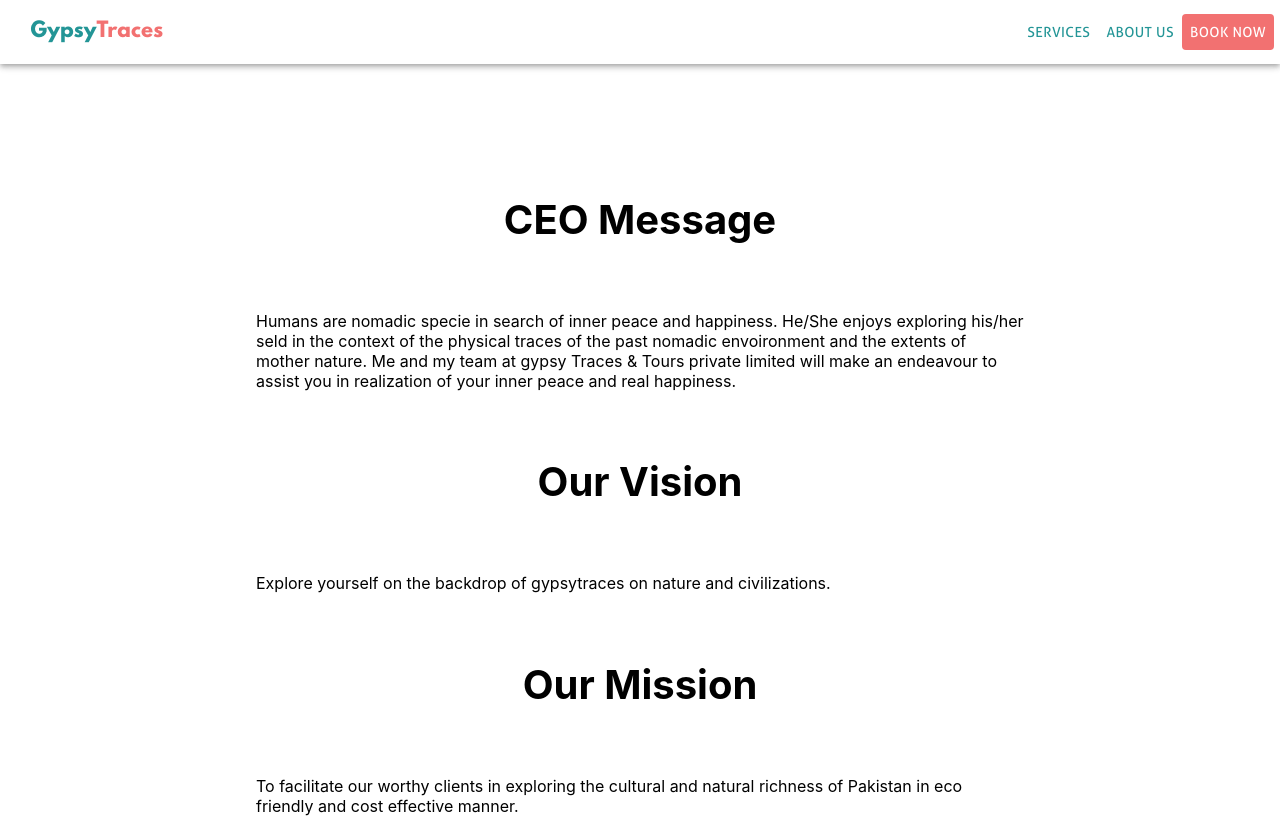
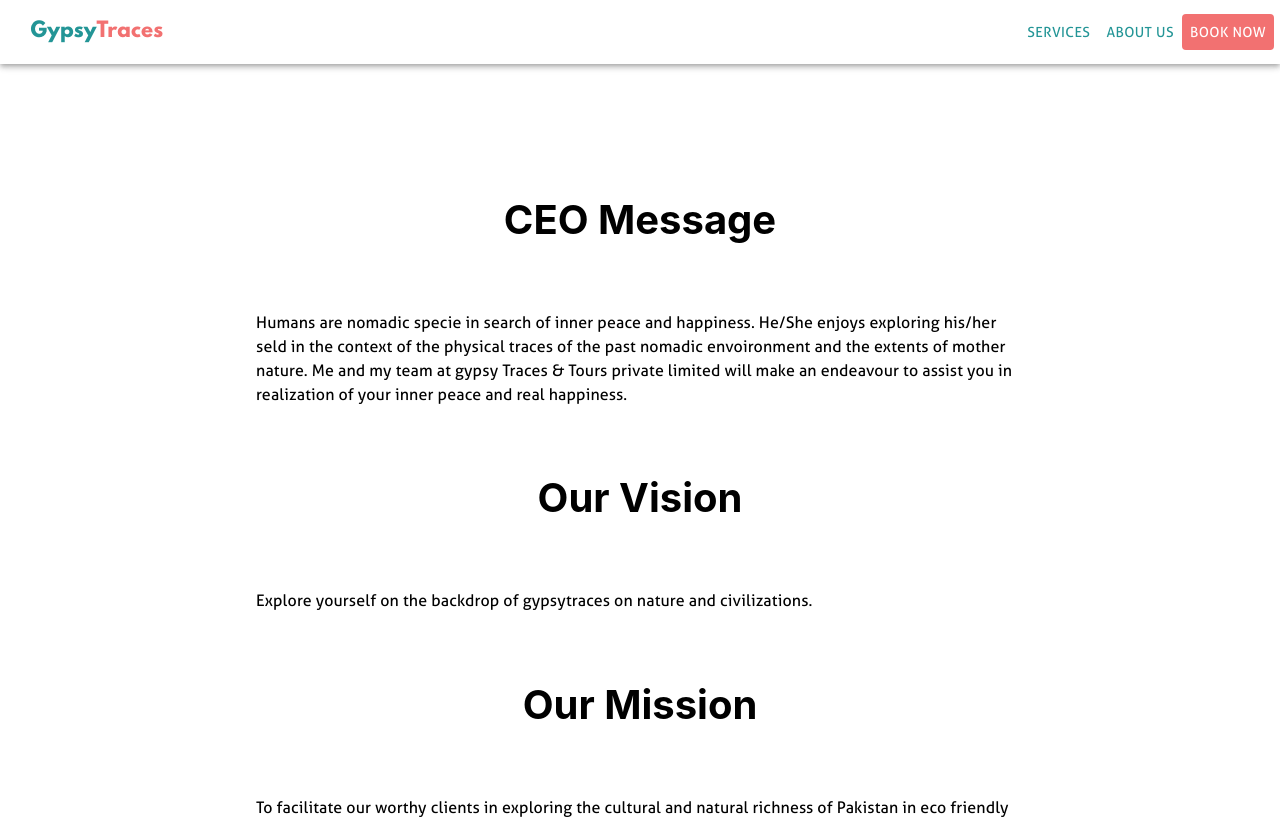
Before and after one commit to hamidnawaz28/gypsy-traces, a Next.js app: page /about-us in a window 1280 px wide. Shown: the top 819 px of the page. Built offline with nearby package versions, Linux system fonts and the light colour scheme.

Commit message:
Improved code

```diff
--- a/components/card/Card.tsx
+++ b/components/card/Card.tsx
@@ -3,6 +3,7 @@ import { makeStyles } from "@mui/styles";
 import { grey } from "@mui/material/colors";
 import { Button, Link } from "@mui/material";
 import Image from "next/image";
+import { Typography } from "@mui/material";
 
 const useStyles = makeStyles((theme) => {
   return {
@@ -10,6 +11,9 @@ const useStyles = makeStyles((theme) => {
       margin: 10,
       border: `1px solid ${grey[200]}`,
       borderRadius: 5,
+      "&:hover": {
+        transform: "scale(1.05)",
+      },
     },
     content: {
       padding: 10,
@@ -20,6 +24,7 @@ const useStyles = makeStyles((theme) => {
     },
     cardImage: {
       width: "100%",
+
       [theme.breakpoints.down("xs")]: {
         height: "100px",
       },
@@ -40,6 +45,7 @@ interface ImgCardProps {
   imgSrc: string;
   typeUrl: string;
   packageUrl: string;
+  days: string;
 }
 
 export default function ImgCard({
@@ -53,17 +59,17 @@ export default function ImgCard({
   const { root, cardImage, content } = useStyles();
   const url = `/details/${typeUrl}/${packageUrl}`;
   return (
-    <Link href={url} target={"_blank"} underline="none" color="inherit">
-      <div className={root}>
+    <div className={root}>
+      <Link href={url} target={"_blank"} underline="none" color="inherit">
         <img src={imgSrc} className={cardImage} />
         <div className={content}>
-          <p>
+          <Typography variant="body2">
             {"Days. "}
             {days}
-          </p>
-          <h4>{title}</h4>
+          </Typography>
+          <Typography variant="body1">{title}</Typography>
         </div>
-      </div>
-    </Link>
+      </Link>
+    </div>
   );
 }
--- a/pages/about-us.tsx
+++ b/pages/about-us.tsx
@@ -8,8 +8,9 @@ import { Card } from "../components/card";
 import { Footer } from "../containers/footer";
 import { makeStyles } from "@mui/styles";
 import { Team } from "../components/card";
+import { Typography } from "@mui/material";
 
-const useStyles = makeStyles((theme) => {
+const useStyles = makeStyles((theme: any) => {
   return {
     root: {
       padding: "5% 20%",
@@ -35,10 +36,6 @@ const useStyles = makeStyles((theme) => {
   };
 });
 
-const AboutUs: NextPage = () => {
-  const { t, i18n } = useTranslation();
-  const { root, title } = useStyles();
-
 const teamDetails = [
   {
     img: "bakhsh-ur-rehman.jpg",
@@ -54,6 +51,25 @@ const AboutUs: NextPage = () => {
   },
 ];
 
+const paraData = [
+  {
+    label: "CEO Message",
+    para: `Humans are nomadic specie in search of inner peace and happiness. He/She enjoys exploring his/her seld in the context of the physical traces of the past nomadic envoironment and the extents of mother nature. Me and my team at gypsy Traces & Tours private limited will make an endeavour to assist you in realization of your inner peace and real happiness.`,
+  },
+  {
+    label: "Our Vision",
+    para: `Explore yourself on the backdrop of gypsytraces on nature and civilizations.`,
+  },
+  {
+    label: "Our Mission",
+    para: `To facilitate our worthy clients in exploring the cultural and natural richness of Pakistan in eco friendly and cost effective manner.`,
+  },
+];
+
+const AboutUs: NextPage = () => {
+  const { t, i18n } = useTranslation();
+  const { root, title } = useStyles();
+
   return (
     <div>
       <Seo
@@ -63,25 +79,15 @@ const AboutUs: NextPage = () => {
       />
 
       <main className={root}>
-        <h5 className={title}>CEO Message</h5>
+        {paraData.map((item) => (
+          <>
+            <h5 className={title}>{item.label}</h5>
             <p>
-          Humans are nomadic specie in search of inner peace and happiness.
-          He/She enjoys exploring his/her seld in the context of the physical
-          traces of the past nomadic envoironment and the extents of mother
-          nature. Me and my team at gypsy Traces & Tours private limited will
-          make an endeavour to assist you in realization of your inner peace and
-          real happiness.
+              <Typography variant="body1">{item.para}</Typography>
             </p>
-        <h5 className={title}>Our Vision</h5>
-        <p>
-          Explore yourself on the backdrop of gypsytraces on nature and
-          civilizations.
-        </p>
-        <h5 className={title}>Our Mission</h5>
-        <p>
-          To facilitate our worthy clients in exploring the cultural and natural
-          richness of Pakistan in eco friendly and cost effective manner.
-        </p>
+          </>
+        ))}
+
         <h5 className={title}>Team</h5>
         <Team team={teamDetails} />
       </main>
```
Also changed, not shown: pages/contact-us.tsx (+16 -5 lines), public/others/affiliations.jpg (added). Lines whose indentation alone changed are shown as unchanged.
